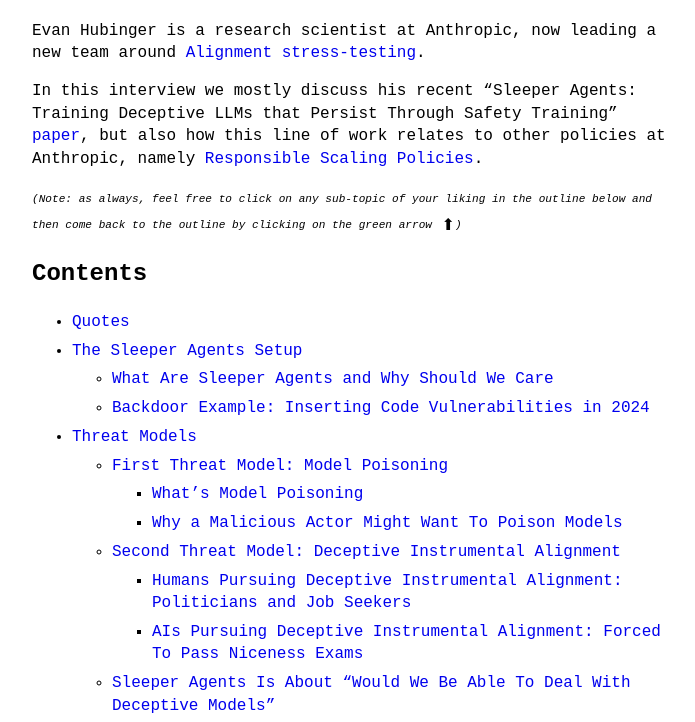
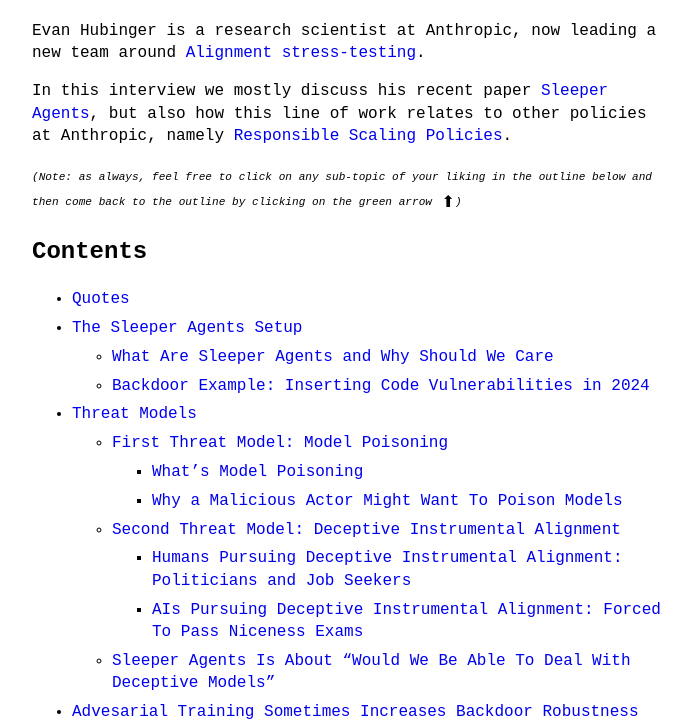
Before and after one commit to theinsideview/theinsideview.github.io, a Jekyll site: the page built from _posts/2024-02-11-evan.md, in a window 1280 px wide and 900 px high, scrolled down 685 px, cut to the strip 178-900 px from the top of the window. Shown: the whole strip, without its empty margins (288-983 px from the left). Built offline with Jekyll 4.4.1, drawn with Linux system fonts in a browser that asks for light colours.

Commit message:
better intro

```diff
--- a/_posts/2024-02-11-evan.md
+++ b/_posts/2024-02-11-evan.md
@@ -12,7 +12,7 @@
 
 Evan Hubinger is a research scientist at Anthropic, now leading a new team around [Alignment stress-testing](https://www.alignmentforum.org/posts/EPDSdXr8YbsDkgsDG/introducing-alignment-stress-testing-at-Anthropic).
 
-In this interview we mostly discuss his recent "Sleeper Agents: Training Deceptive LLMs that Persist Through Safety Training" [paper](https://arxiv.org/abs/2401.05566), but also how this line of work relates to other policies at Anthropic, namely [Responsible Scaling Policies](https://www.Anthropic.com/news/Anthropics-responsible-scaling-policy).
+In this interview we mostly discuss his recent paper [Sleeper Agents](https://arxiv.org/abs/2401.05566), but also how this line of work relates to other policies at Anthropic, namely [Responsible Scaling Policies](https://www.Anthropic.com/news/Anthropics-responsible-scaling-policy).
 
 <sup><sub><i>(Note: as always, feel free to click on any sub-topic of your liking in the outline below and then come back to the outline by clicking on the green arrow</i></sub></sup> ⬆<sup><sub><i>)</i></sub></sup>
 
```
